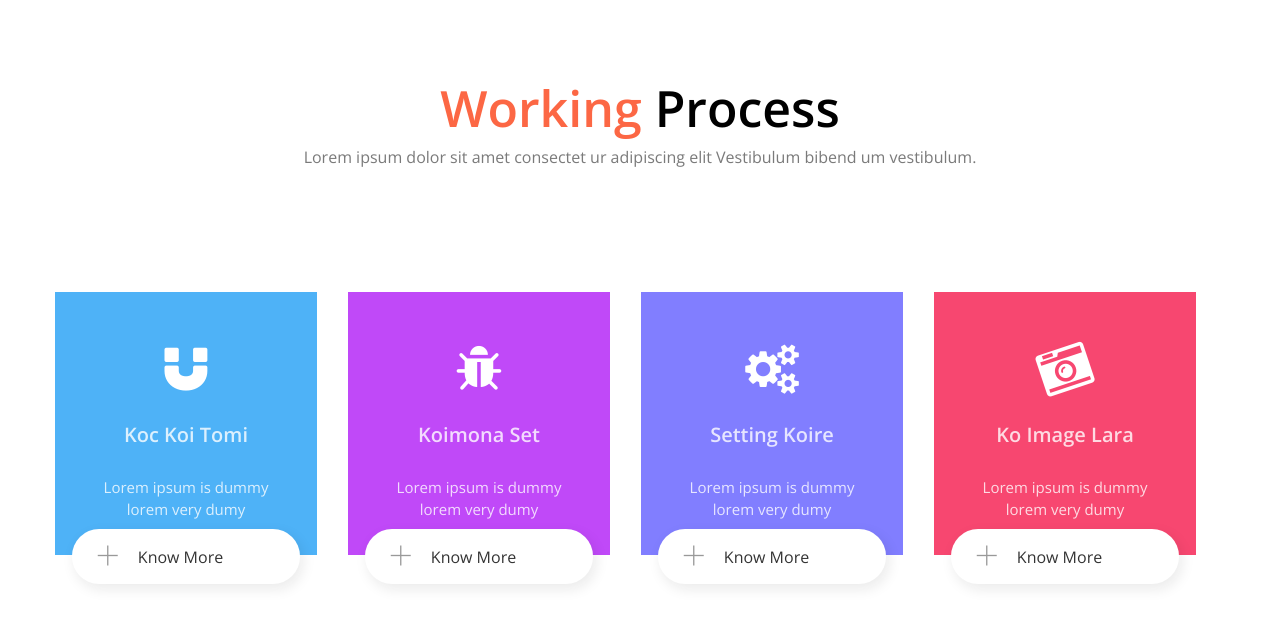
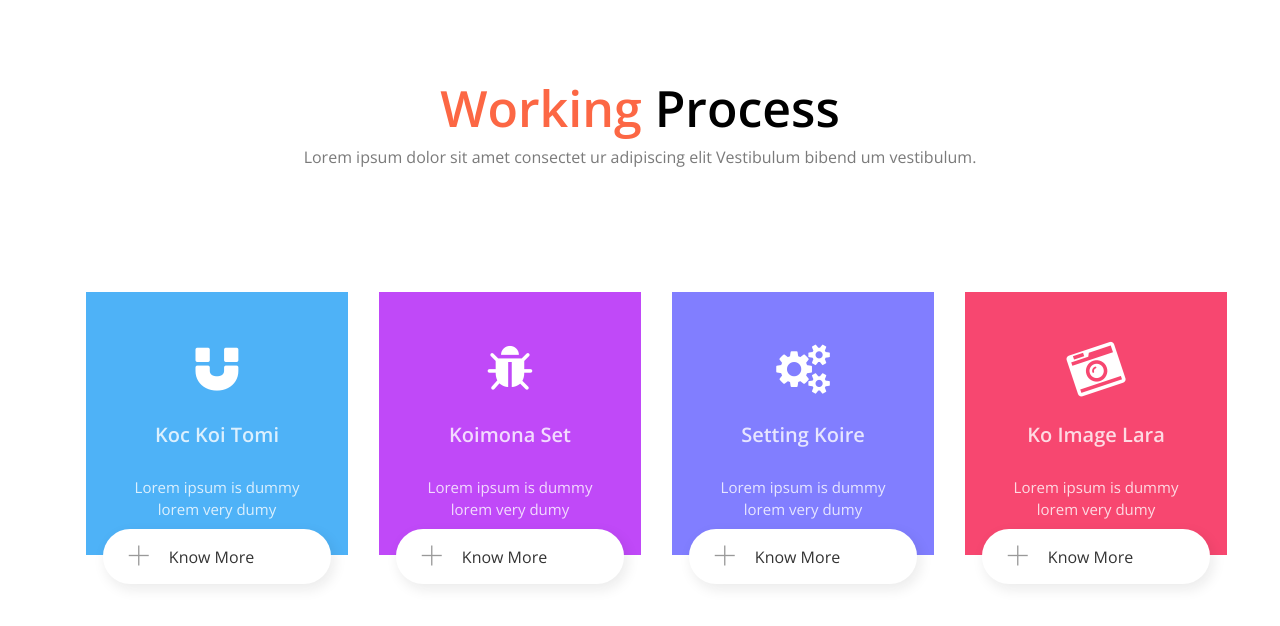
Before and after one commit to belocer/belocer.github.io, a PHP site: page /lesson_10/index.html in a window 1280 px wide. Shown: the top 626 px of the page. Run offline with PHP 8.4, Linux system fonts and the light colour scheme.

Commit message:
Update style.css

```diff
--- a/lesson_10/css/style.css
+++ b/lesson_10/css/style.css
@@ -40,6 +40,7 @@ body {
   float: left;
   text-align: center;
   margin-top: 109px;
+  margin-left: 31px;
       -webkit-transition: transform ease-in-out 0.5s;
       -moz-transition: transform ease-in-out 0.5s;
         -o-transition: transform ease-in-out 0.5s;
```
